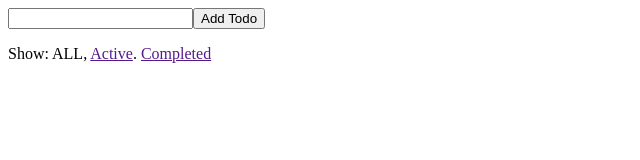
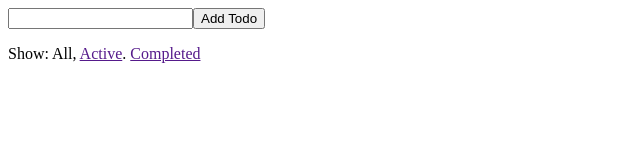
Before and after one commit to sambatriste/redux-example, a React (Create React App) app: page / in a window 1280 px wide. Shown: the top 160 px of the page, without its empty margins (0-640 px from the left). Built offline with nearby package versions, Linux system fonts and the light colour scheme; the HTML template or start-up script is replaced by a standard one.

Commit message:
コメントを付与.

```diff
--- a/src/components/App.js
+++ b/src/components/App.js
@@ -6,9 +6,9 @@ import VisibleTodoList from '../containers/VisibleTodoList'
 const App = () => {
   return (
     <div>
-      <AddTodo/>
-      <VisibleTodoList/>
-      <Footer/>
+      <AddTodo />
+      <VisibleTodoList />
+      <Footer />
     </div>
   )
 }
--- a/src/components/Footer.js
+++ b/src/components/Footer.js
@@ -7,7 +7,7 @@ const Footer = () => {
       Show:
       {'  '}
       <FilterLink filter="SHOW_ALL">
-        ALL
+        All
       </FilterLink>
       {', '}
       <FilterLink filter="SHOW_ACTIVE">
--- a/src/components/Link.js
+++ b/src/components/Link.js
@@ -1,7 +1,9 @@
 import React from 'react'
 import PropTypes from 'prop-types'
 
-const Link = ({ active, children, onClick }) => {
+const Link = ({ active,         // FilterLinkのmapStateToPropsで設定されたもの
+                children,       // childrenは<FilterLink>のchildrenを指す(All,Active,Completed)
+                onClick }) => { // FilterLinkのmapDispatchToPropsで設定されたもの
   if (active) {
     return <span>{children}</span>
   }
@@ -10,7 +12,7 @@ const Link = ({ active, children, onClick }) => {
     <a href=""
        onClick={e => {
          e.preventDefault()
-         onClick()
+         onClick()     // 渡されたコールバックを呼び出す->新しいActionがReducerにdispatchされる
        }}
     >
       {children}
--- a/src/index.js
+++ b/src/index.js
@@ -5,12 +5,12 @@ import { createStore } from 'redux'
 import todoApp from './reducers'
 import App from './components/App'
 
-
+// Reduxのストアを作成する(todoAppはひとつに束ねられたReducer)。
 let store = createStore(todoApp)
 
 ReactDOM.render(
   <Provider store={store}>
-    <App/>
+    <App />
   </Provider>,
   document.getElementById('root')
 )
--- a/src/reducers/todos.js
+++ b/src/reducers/todos.js
@@ -1,4 +1,11 @@
-const todos = (state = [], action) => {
+/**
+ * TODOのReducer.
+ *
+ * @param state
+ * @param action
+ * @returns {*}
+ */
+const todos = (state = [], action) => {  // Reducerはstateとactionを引数に取る
   switch (action.type) {
     case 'ADD_TODO':
       return [
```
Also changed, not shown: src/reducers/index.js (+8 -0 lines), src/reducers/visibilityFilter.js (+7 -0 lines).
